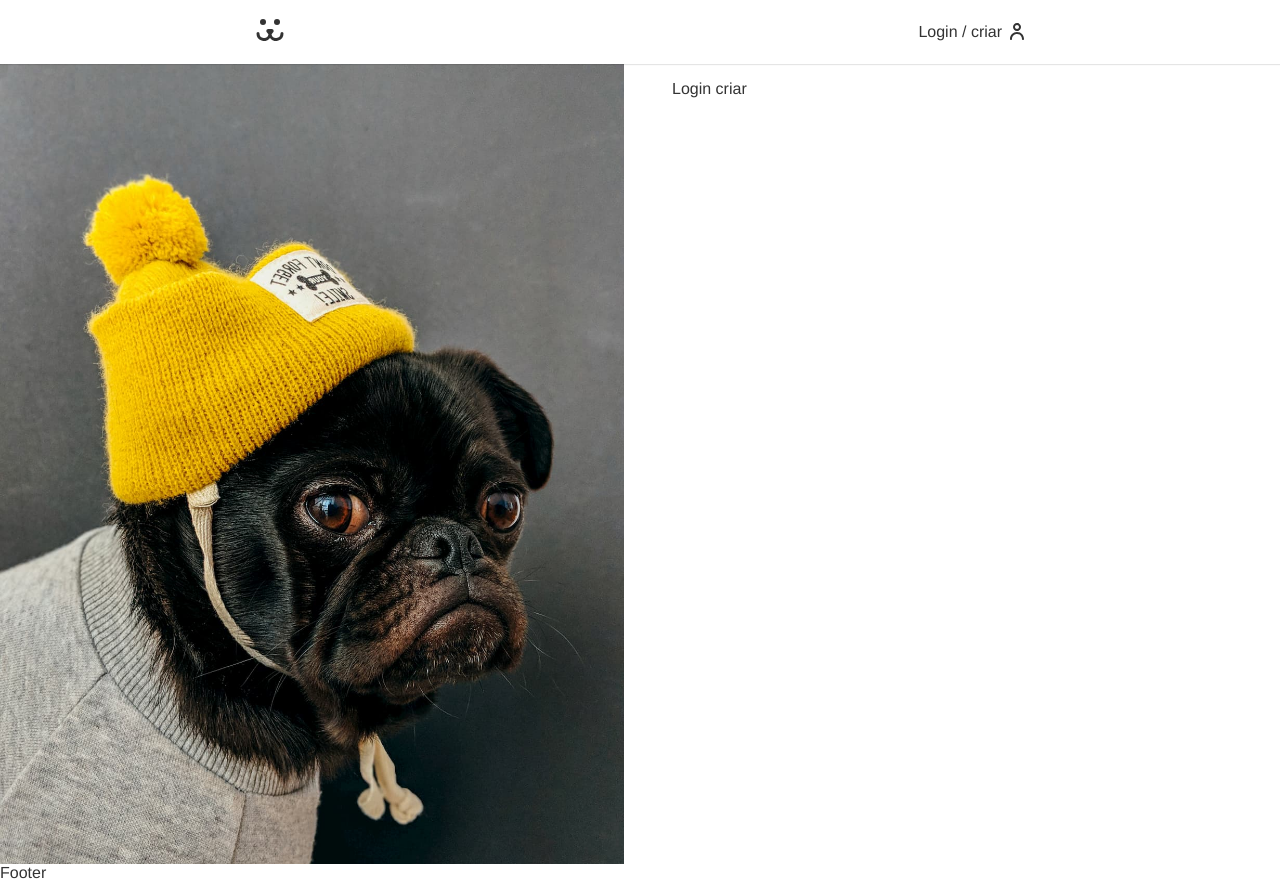
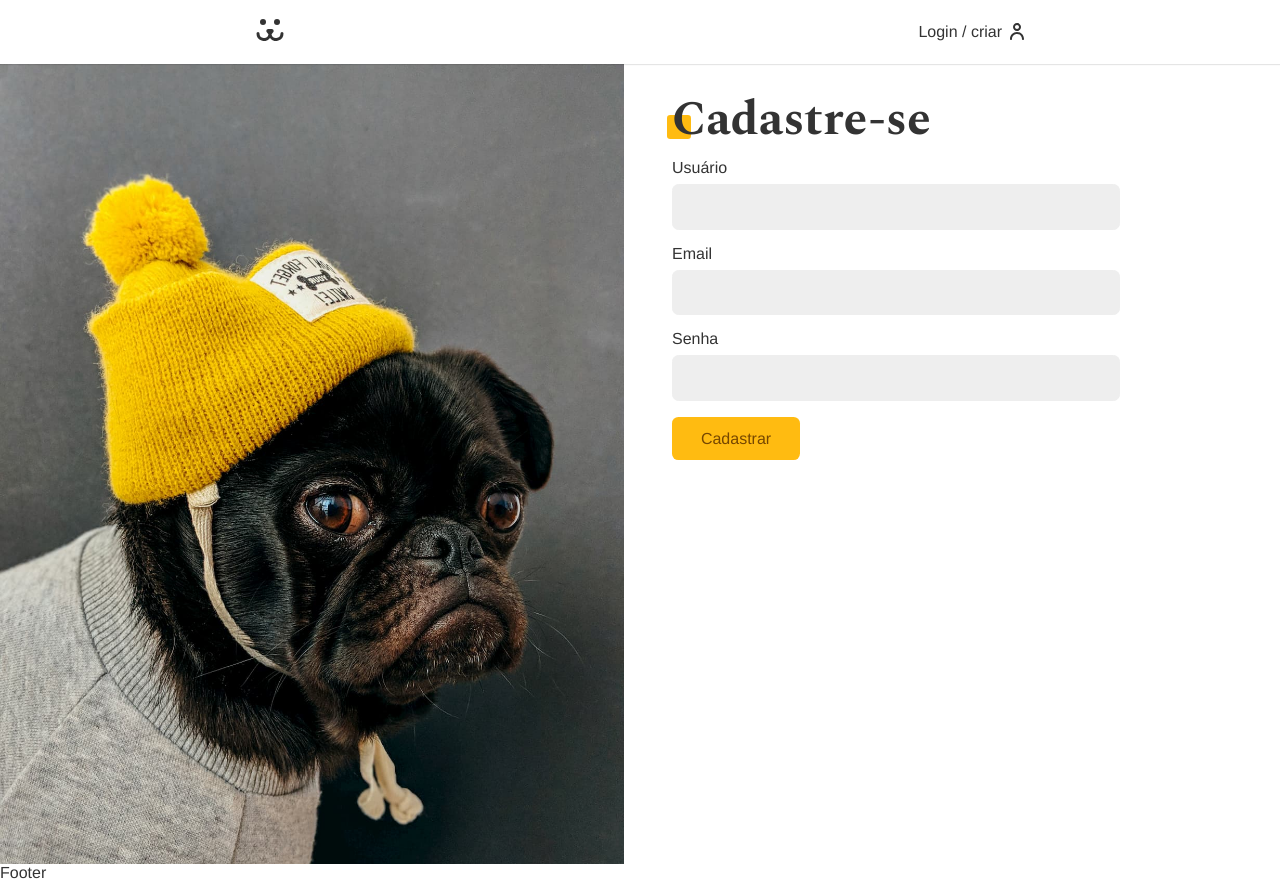
Before and after one commit to joaoedson-dantas/dogs-app, a React app: page /login/criar in a window 1280 px wide. Built offline with nearby package versions, Linux system fonts and the light colour scheme; the HTML template or start-up script is replaced by a standard one.

Commit message:
criação da tela de cadastro do usuário

```diff
--- a/src/Components/Login/LoginCreat.jsx
+++ b/src/Components/Login/LoginCreat.jsx
@@ -1,7 +1,38 @@
 import React from 'react';
+import Input from '../Forms/Input';
+import Button from '../Forms/Button';
+import useForm from '../../Hooks/useForm';
+import { USER_POST } from '../../api';
+import { UserContext } from '../../UserContext';
 
 const LoginCreat = () => {
-  return <div>Login criar</div>;
+  const username = useForm();
+  const email = useForm('email');
+  const password = useForm();
+  const { userLogin } = React.useContext(UserContext);
+
+  async function handleSubmit(event) {
+    event.preventDefault();
+    const { url, options } = USER_POST({
+      username: username.value,
+      email: email.value,
+      password: password.value,
+    });
+    const response = await fetch(url, options);
+    if (response.ok) userLogin(username.value, password.value);
+  }
+  return (
+    <section className="animeLeft">
+      <h1 className="title">Cadastre-se</h1>
+      <form onSubmit={handleSubmit}>
+        <Input label="Usuário" type="text" name="username" {...username} />
+        <Input label="Email" type="email" name="email" {...email} />
+        <Input label="Senha" type="password" name="senha" {...password} />
+
+        <Button>Cadastrar</Button>
+      </form>
+    </section>
+  );
 };
 
 export default LoginCreat;
--- a/src/UserContext.jsx
+++ b/src/UserContext.jsx
@@ -1,7 +1,6 @@
 import React from 'react';
 import { TOKEN_POST, TOKEN_VALIDATE_POST, USER_GET } from './api';
 import { useNavigate } from 'react-router-dom';
-
 export const UserContext = React.createContext();
 
 export const UserStorage = (props) => {
--- a/src/api.jsx
+++ b/src/api.jsx
@@ -36,3 +36,16 @@
     },
   };
 }
+
+export function USER_POST(body) {
+  return {
+    url: API_URL + '/api/user',
+    options: {
+      method: 'POST',
+      headers: {
+        'Content-Type': 'application/json',
+      },
+      body: JSON.stringify(body),
+    },
+  };
+}
```
